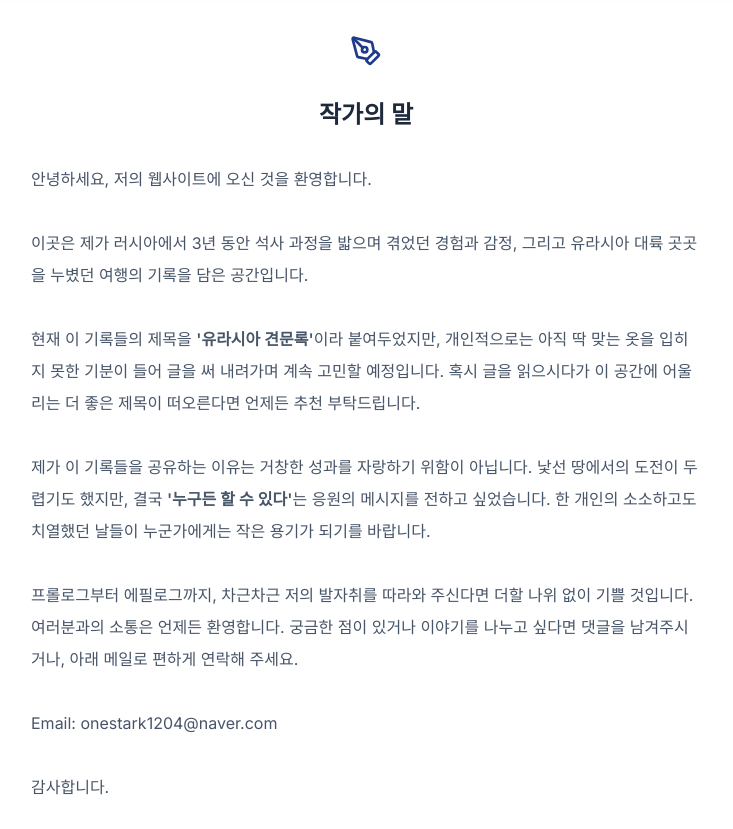
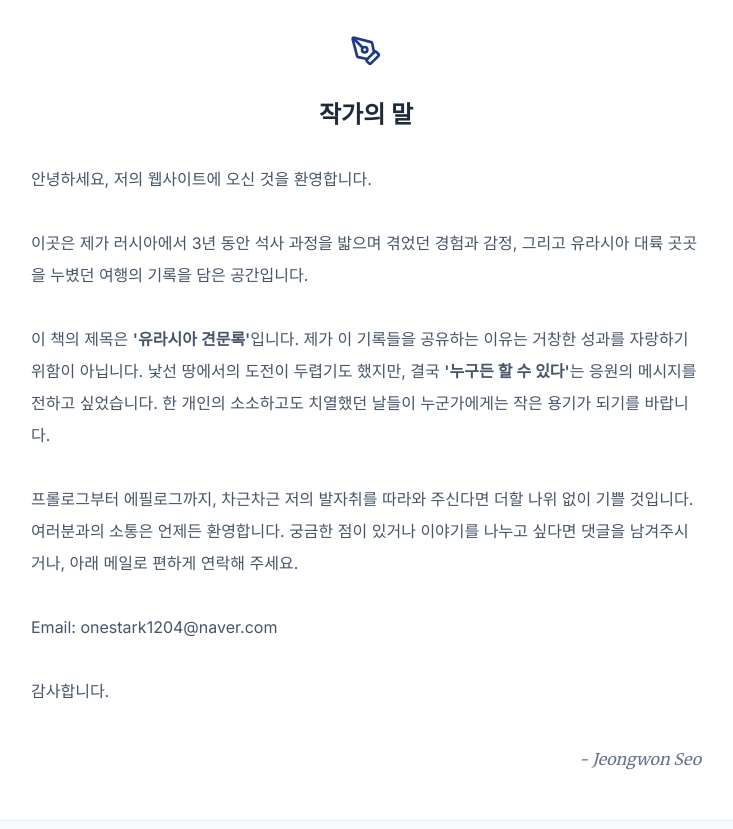
Before and after one commit to jay-nuclear-phd/eurasian_chronicles, a React (Vite) app: page / in a window 1280 px wide. Shown: the part 591-1420 px from the top of the page, without its empty margins (274-1007 px from the left). Built offline with nearby package versions, Linux system fonts and the light colour scheme.

Commit message:
almost there

```diff
--- a/constants.ts
+++ b/constants.ts
@@ -33,9 +33,7 @@ export const AUTHOR_NOTE = {
 
 이곳은 제가 러시아에서 3년 동안 석사 과정을 밟으며 겪었던 경험과 감정, 그리고 유라시아 대륙 곳곳을 누볐던 여행의 기록을 담은 공간입니다.
 
-현재 이 기록들의 제목을 <strong>'유라시아 견문록'</strong>이라 붙여두었지만, 개인적으로는 아직 딱 맞는 옷을 입히지 못한 기분이 들어 글을 써 내려가며 계속 고민할 예정입니다. 혹시 글을 읽으시다가 이 공간에 어울리는 더 좋은 제목이 떠오른다면 언제든 추천 부탁드립니다.
-
-제가 이 기록들을 공유하는 이유는 거창한 성과를 자랑하기 위함이 아닙니다. 낯선 땅에서의 도전이 두렵기도 했지만, 결국 <strong>'누구든 할 수 있다'</strong>는 응원의 메시지를 전하고 싶었습니다. 한 개인의 소소하고도 치열했던 날들이 누군가에게는 작은 용기가 되기를 바랍니다.
+이 책의 제목은 <strong>'유라시아 견문록'</strong>입니다. 제가 이 기록들을 공유하는 이유는 거창한 성과를 자랑하기 위함이 아닙니다. 낯선 땅에서의 도전이 두렵기도 했지만, 결국 <strong>'누구든 할 수 있다'</strong>는 응원의 메시지를 전하고 싶었습니다. 한 개인의 소소하고도 치열했던 날들이 누군가에게는 작은 용기가 되기를 바랍니다.
 
 프롤로그부터 에필로그까지, 차근차근 저의 발자취를 따라와 주신다면 더할 나위 없이 기쁠 것입니다. 여러분과의 소통은 언제든 환영합니다. 궁금한 점이 있거나 이야기를 나누고 싶다면 댓글을 남겨주시거나, 아래 메일로 편하게 연락해 주세요.
 
@@ -46,9 +44,7 @@ Email: onestark1204@naver.com
 
 This is a space that contains the records of my experiences, emotions, and travels across the Eurasian continent during my three-year master's program in Russia.
 
-I have currently titled these records <strong>'Eurasian Chronicles'</strong>, but I personally feel that I haven't found the perfect fit yet, so I plan to keep thinking about it as I write. If you come up with a better title that suits this space while reading, please feel free to recommend it at any time.
-
-I am not sharing these records to boast of any great achievements. The challenges in a foreign land were daunting, but ultimately, I wanted to convey a message of encouragement that <strong>'anyone can do it.'</strong> I hope that one individual's small yet fierce days can become a small courage for someone.
+The title of this book is <strong>'Eurasian Chronicles'</strong>. I am not sharing these records to boast of any great achievements. The challenges in a foreign land were daunting, but ultimately, I wanted to convey a message of encouragement that <strong>'anyone can do it.'</strong> I hope that one individual's small yet fierce days can become a small courage for someone.
 
 From the prologue to the epilogue, I would be more than happy if you would follow my footsteps step by step. Communication with you is always welcome. If you have any questions or want to talk, please leave a comment or feel free to contact me at the email below.
 
```
